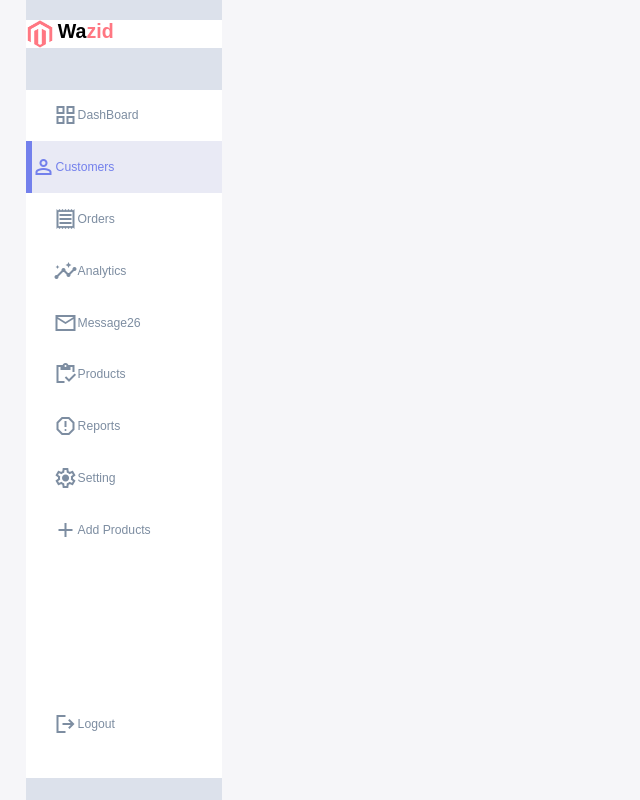
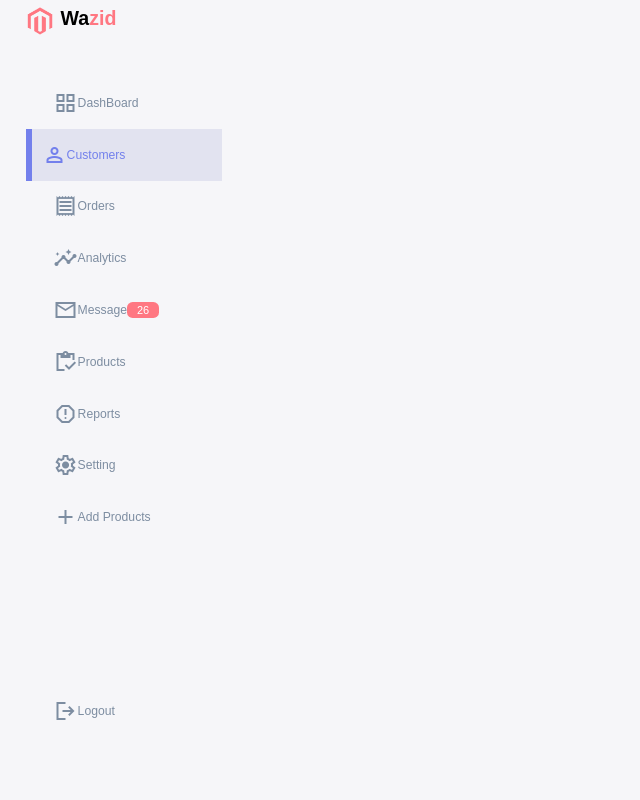
Before and after one commit to Wazid-Hossain/Admin-Dashboard-Using-JS, a plain HTML site: page index.html in a window 1280 px wide. Shown: the whole page, without its empty margins (0-640 px from the left). Drawn offline with nearby package versions, Linux system fonts and the light colour scheme.

Commit message:
sidebar css complete

```diff
--- a/style.css
+++ b/style.css
@@ -118,18 +118,18 @@ b{
 
 aside{
     height: 100vh;
-    background: var(--clr-info-light);
+    /* background: var(--clr-info-light); */
 }
 aside .top{
-    background-color: var(--clr-white);
+    /* background-color: var(--clr-white); */
     display: flex;
     justify-content: space-between;
     align-items: center;
-    margin-top: 1.4rem;
+    margin-top: 0.5rem;
 }
 aside .logo{
     display: flex;
-    gap: 0.3rem;
+    gap: 0.5rem;
 }
 aside .logo img {
     width: 2rem;
@@ -143,7 +143,7 @@ aside .colse{
 /* Siderbar */
 
 aside .sidebar{
-    background: white;
+    /* background: white; */
     display: flex;
     flex-direction: column;
     height: 86vh;
@@ -167,6 +167,7 @@ aside .sidebar a{
 
 aside .sidebar a span{
     font-size: 1.6rem;
+    transform: all 300ms ease;
 }
 
 /* for logout button */
@@ -186,3 +187,24 @@ aside .sidebar a.active::before{
     height: 100%;
     background: var(--clr-primary);
 }
+
+aside .sidebar a.active span{
+    color: var(--clr-primary);
+    margin-left: calc(1rem - 3px);
+}
+
+aside .sidebar a:hover{
+    color: var(--clr-primary);
+}
+
+aside .sidebar a:hover span{
+    margin-left: 1rem;
+}
+
+aside .sidebar .message-count{
+    background: var(--clr-danger);
+    color: var(--clr-white);
+    padding: 2px 10px;
+    font-size: 11px;
+    border-radius: var(--border-radius-1);
+}
```
Also changed, not shown: index.html (+1 -1 lines).
